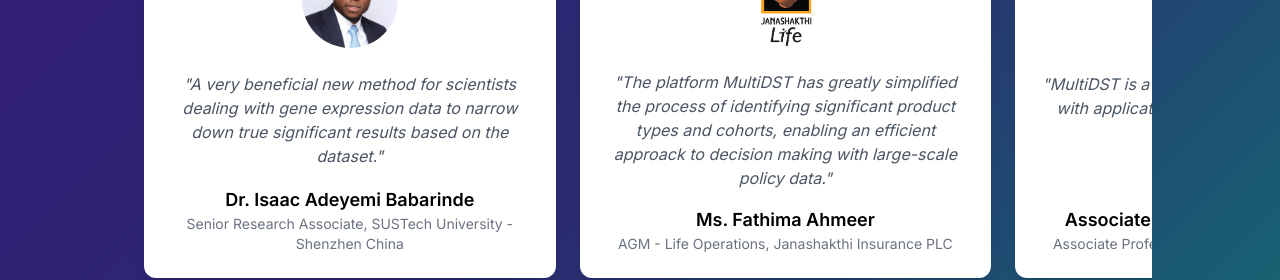
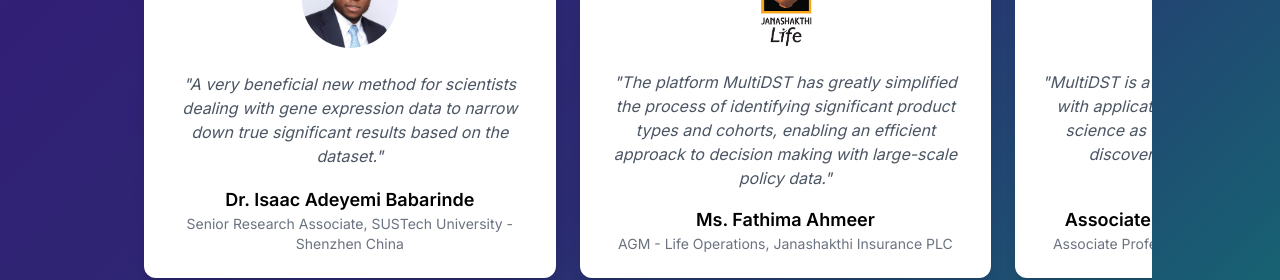
Before and after one commit to SeverusSnapeXD/multidst_frontend, a Next.js app: page / in a window 1280 px wide. Shown: the part 1932-2212 px from the top of the page. Built offline with nearby package versions, Linux system fonts and the light colour scheme.

Commit message:
dr-gayan-fixed-final

```diff
--- a/src/app/page.js
+++ b/src/app/page.js
@@ -49,7 +49,7 @@ const testimonials = [
   },
   {
     imageSrc: "/Gayan-Hettiarachchi.jpg",
-    text: "MultiDST is a very intuitive useful new method with applications in material physics & nano science as well.",
+    text: "MultiDST is a very intuitive useful new method with applications in material physics & nano science as well. It is beneficial in material discovery through high-throughput experiments.",
     name: "Associate Prof. Gayan Hettiarachchi",
     role: "Associate Professor, Tokyo International University"
   },
```
